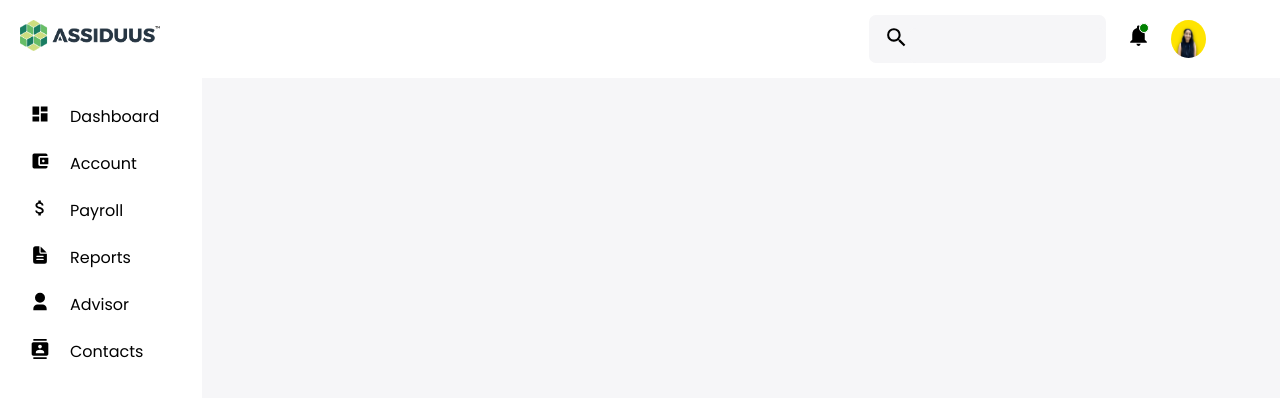
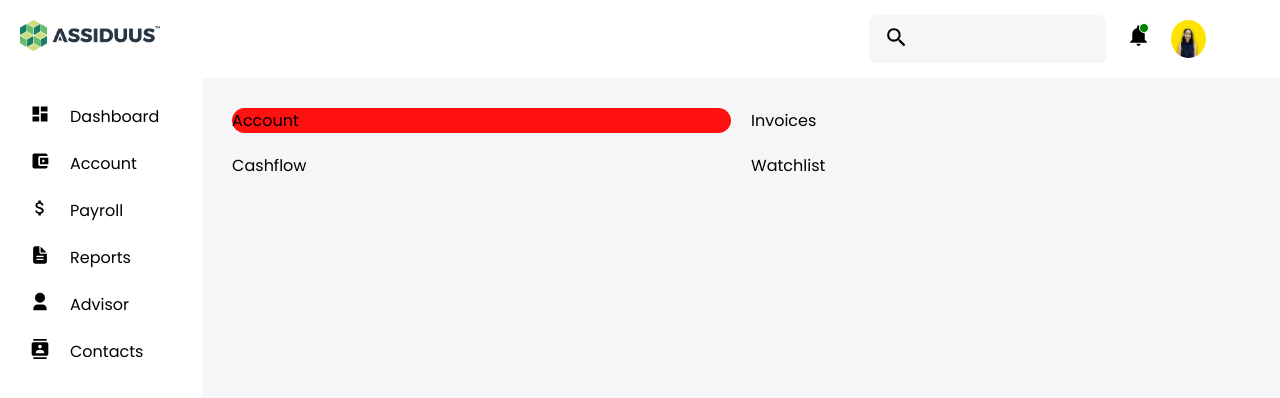
Before and after one commit to Vaishali2127/assiduus, a React (Vite) app: page / in a window 1280 px wide. Shown: the top 398 px of the page. Built offline with nearby package versions, Linux system fonts and the light colour scheme.

Commit message:
Add detail cards in dashboard

```diff
--- /dev/null
+++ b/src/components/chart/account.jsx
@@ -0,0 +1,8 @@
+import React from 'react';
+import { CardWrapper } from './styles';
+
+const Account = () => {
+  return <CardWrapper>Account</CardWrapper>;
+};
+
+export default Account;
--- /dev/null
+++ b/src/components/chart/cashflow.jsx
@@ -0,0 +1,7 @@
+import React from 'react';
+
+const Cashflow = () => {
+  return <div>Cashflow</div>;
+};
+
+export default Cashflow;
--- /dev/null
+++ b/src/components/chart/chart.jsx
@@ -0,0 +1,19 @@
+import React from 'react';
+import Account from './account';
+import Invoices from './invoices';
+import Cashflow from './cashflow';
+import Watchlist from './watchlist';
+import { Wrapper } from './styles';
+
+const Chart = () => {
+  return (
+    <Wrapper>
+      <Account />
+      <Invoices />
+      <Cashflow />
+      <Watchlist />
+    </Wrapper>
+  );
+};
+
+export default Chart;
--- /dev/null
+++ b/src/components/chart/invoices.jsx
@@ -0,0 +1,7 @@
+import React from 'react';
+
+const Invoices = () => {
+  return <div>Invoices</div>;
+};
+
+export default Invoices;
--- /dev/null
+++ b/src/components/chart/styles.js
@@ -0,0 +1,15 @@
+import styled from 'styled-components';
+
+export const Wrapper = styled.div`
+  display: grid;
+  grid-template-columns: 1fr 1fr;
+  grid-gap: 20px;
+  padding: 30px;
+`;
+
+export const CardWrapper = styled.div`
+  background-color: #f11;
+  border-radius: 15px;
+`;
+// export const CardWrapper = styled.div``;
+// export const CardWrapper = styled.div``;
--- /dev/null
+++ b/src/components/chart/watchlist.jsx
@@ -0,0 +1,7 @@
+import React from 'react';
+
+const Watchlist = () => {
+  return <div>Watchlist</div>;
+};
+
+export default Watchlist;
--- a/src/components/sidebar.jsx
+++ b/src/components/sidebar.jsx
@@ -12,6 +12,7 @@ import { RiUser3Fill } from 'react-icons/ri';
 
 import Logo from '../assets/Assiduus-Logo.png';
 import Navbar from './navbar/navbar';
+import Chart from './chart/chart';
 
 const Wrapper = styled.div`
   display: flex;
@@ -87,6 +88,7 @@ const Sidebar = () => {
       </LeftWrapper>
       <RightWrapper>
         <Navbar />
+        <Chart />
       </RightWrapper>
     </Wrapper>
   );
```
